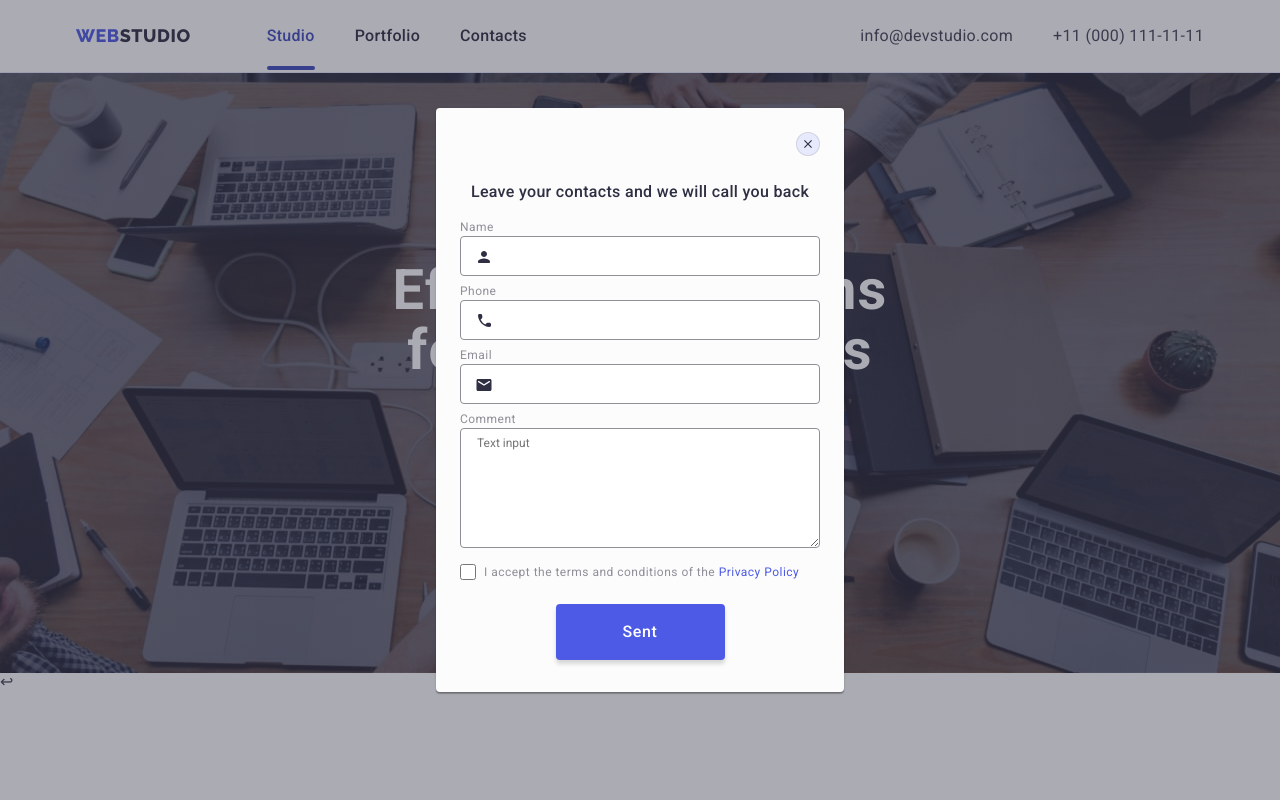
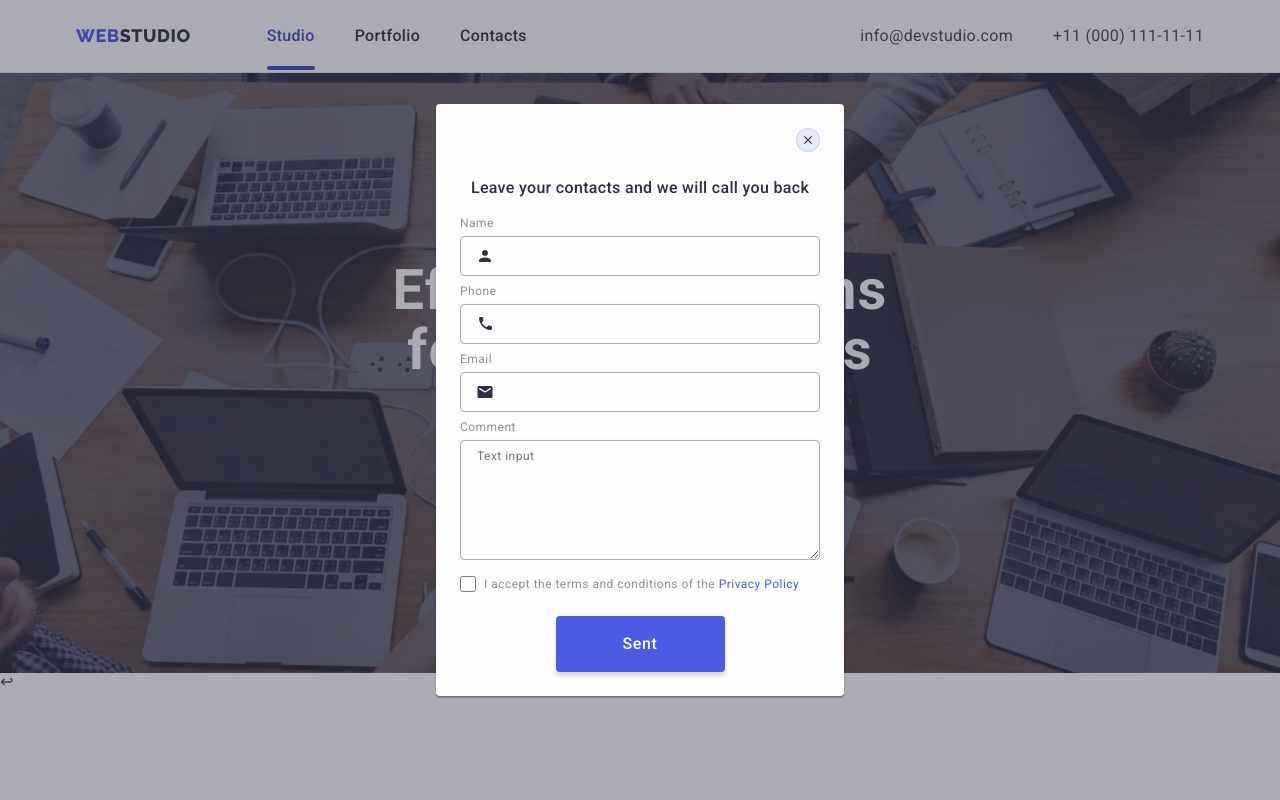
Before and after one commit to Maksym-Zyza/goit2-markup-hw-05, a plain HTML site: page index.html in a window 1280 px wide. Both pictures are taken after a click on the button "Order Service". Shown: the top 800 px of the page. Drawn offline with nearby package versions, Linux system fonts and the light colour scheme.

Commit message:
update modal form

```diff
--- a/css/styles.css
+++ b/css/styles.css
@@ -253,6 +253,7 @@ img {
   top: 50%;
   left: 50%;
   transform: translate(-50%, -50%);
+  padding: 72px 24px 24px 24px;
   width: 408px;
   min-height: 584px;
   flex-shrink: 0;
@@ -291,63 +292,80 @@ img {
 .modal-content {
   display: flex;
   flex-direction: column;
-  padding: 24px;
 }
-.modal-h {
-  margin-top: 48px;
-  margin-bottom: 8px;
+.modal-p {
+  margin-bottom: 16px;
   text-align: center;
   color: var(--dark);
   font-family: var(--primary-font);
   font-size: 16px;
   font-weight: 500;
   line-height: 24px;
-  letter-spacing: 0.32px;
+  letter-spacing: 0.02em;
 }
-.modal-content .contact-label {
-  position: relative;
+.contact-item {
   display: flex;
   flex-direction: column;
-  margin-top: 8px;
   gap: 2px;
+  margin-bottom: 8px;
+}
+
+.contact-label {
+  margin-bottom: 4px;
   color: var(--sab-text);
   font-family: var(--primary-font);
   font-size: 12px;
   font-style: normal;
   font-weight: 400;
-  line-height: 14px;
-  letter-spacing: 0.48px;
+  line-height: 1.17;
+  letter-spacing: 0.04em;
   transition: border var(--tran-fast), fill var(--tran-fast);
 }
-.modal-content .contact-input {
+.input-box {
+  position: relative;
+}
+.contact-input {
   padding-left: 38px;
-  width: 360px;
+  width: 100%;
   height: 40px;
   border: none;
   border-radius: 4px;
-  border: 1px solid var(--sab-text);
-}
-.contact-label:hover .contact-icon,
-.contact-label:focus .contact-icon {
-  fill: var(--primary-brand);
-}
-.contact-label:hover .contact-input,
-.contact-label:focus .contact-input {
-  border: 1px solid var(--primary-brand);
+  border: 1px solid rgba(46, 47, 66, 0.4);
+  background-color: transparent;
+  outline: transparent;
+  transition: border-color var(--tran-fast);
 }
 .contact-icon {
   position: absolute;
-  top: 25px;
-  left: 15px;
+  top: 50%;
+  left: 16px;
+  transform: translateY(-50%);
+  width: 18px;
   fill: var(--dark);
+  transition: fill var(--tran-fast);
 }
-.modal-content textarea {
+.input-box:hover .contact-icon,
+.input-box:focus .contact-icon {
+  fill: var(--primary-brand);
+}
+.input-box:hover .contact-input,
+.input-box:focus .contact-input {
+  border: 1px solid var(--primary-brand);
+}
+.contact-comment-text {
   padding: 8px 16px;
   width: 360px;
   height: 120px;
+  font-size: 12px;
+  line-height: 1.17;
+  letter-spacing: 0.04em;
+  color: rgba(46, 47, 66, 0.4);
   border: none;
   border-radius: 4px;
-  border: 1px solid var(--sab-text);
+  border: 1px solid rgba(46, 47, 66, 0.4);
+  background-color: transparent;
+  outline: transparent;
+  transition: border-color var(--tran-fast);
 }
 .modal-content textarea:hover,
 .modal-content textarea:focus {
@@ -370,8 +388,8 @@ img {
   font-family: var(--primary-font);
   font-size: 12px;
   font-weight: 400;
-  line-height: 14px;
-  letter-spacing: 0.48px;
+  line-height: 1.17;
+  letter-spacing: 0.04em;
 }
 .privacy-policy {
   color: var(--primary-brand);
--- a/index.html
+++ b/index.html
@@ -466,49 +466,70 @@
           </svg>
         </button>
 
-        <h2 class="modal-h">Leave your contacts and we will call you back</h2>
+        <p class="modal-p">Leave your contacts and we will call you back</p>
         <form class="modal-form">
-          <label class="contact-label">
-            Name
-            <input class="contact-input" type="text" name="contact_name" />
+          <div class="contact-item">
+            <label class="contact-label" for="user-name">Name</label>
+            <div class="input-box">
+              <input
+                class="contact-input"
+                type="text"
+                name="contact_name"
+                id="user-name"
+              />
               <svg class="contact-icon" width="18" height="24">
                 <use href="./images/icons.svg#icon-person"></use>
               </svg>
-          </label>
-          <label class="contact-label">
-            Phone
-            <input class="contact-input" type="tel" name="contact_tel" />
+            </div>
+          </div>
+          <div class="contact-item">
+            <label class="contact-label" for="user-tel">Phone</label>
+            <div class="input-box">
+              <input
+                class="contact-input"
+                type="tel"
+                name="contact_tel"
+                id="user-tel"
+              />
               <svg class="contact-icon" width="18" height="24">
                 <use href="./images/icons.svg#icon-phone"></use>
               </svg>
-          </label>
-          <label class="contact-label">
-            Email
-            <input class="contact-input" type="email" name="contact_email" />
+            </div>
+          </div>
+          <div class="contact-item">
+            <label class="contact-label" for="user-email">Email</label>
+            <div class="input-box">
+              <input
+                class="contact-input"
+                type="email"
+                name="contact_email"
+                id="user-email"
+              />
               <svg class="contact-icon" width="18" height="24">
                 <use href="./images/icons.svg#icon-email"></use>
               </svg>
-          </label>
-          <label class="contact-label">
-            Comment
+            </div>
+          </div>
+          <div class="contact-item">
+            <label class="contact-label" for="user-comment"> Comment </label>
             <textarea
               class="contact-comment-text"
+              id="user-comment"
               name="contact_comment_name"
-              id="contact_comment_id"
               placeholder="Text input"
               cols="30"
               rows="10"
             ></textarea>
-          </label>
+          </div>
           <div class="contact-policy">
             <input
               class="contact-policy-input"
               type="checkbox"
-              name="contact_policy_input"
-              value="accept_privacy"
-              id="accept_privacy"
+              name="user-privacy"
+              id="user-privacy"
+              value="true"
             />
-            <label class="contact-policy-label" for="accept_privacy">
+            <label class="contact-policy-label" for="user-privacy">
               I accept the terms and conditions of the
               <span class="privacy-policy">Privacy Policy</span>
             </label>
```
Lines whose indentation alone changed are shown as unchanged.
